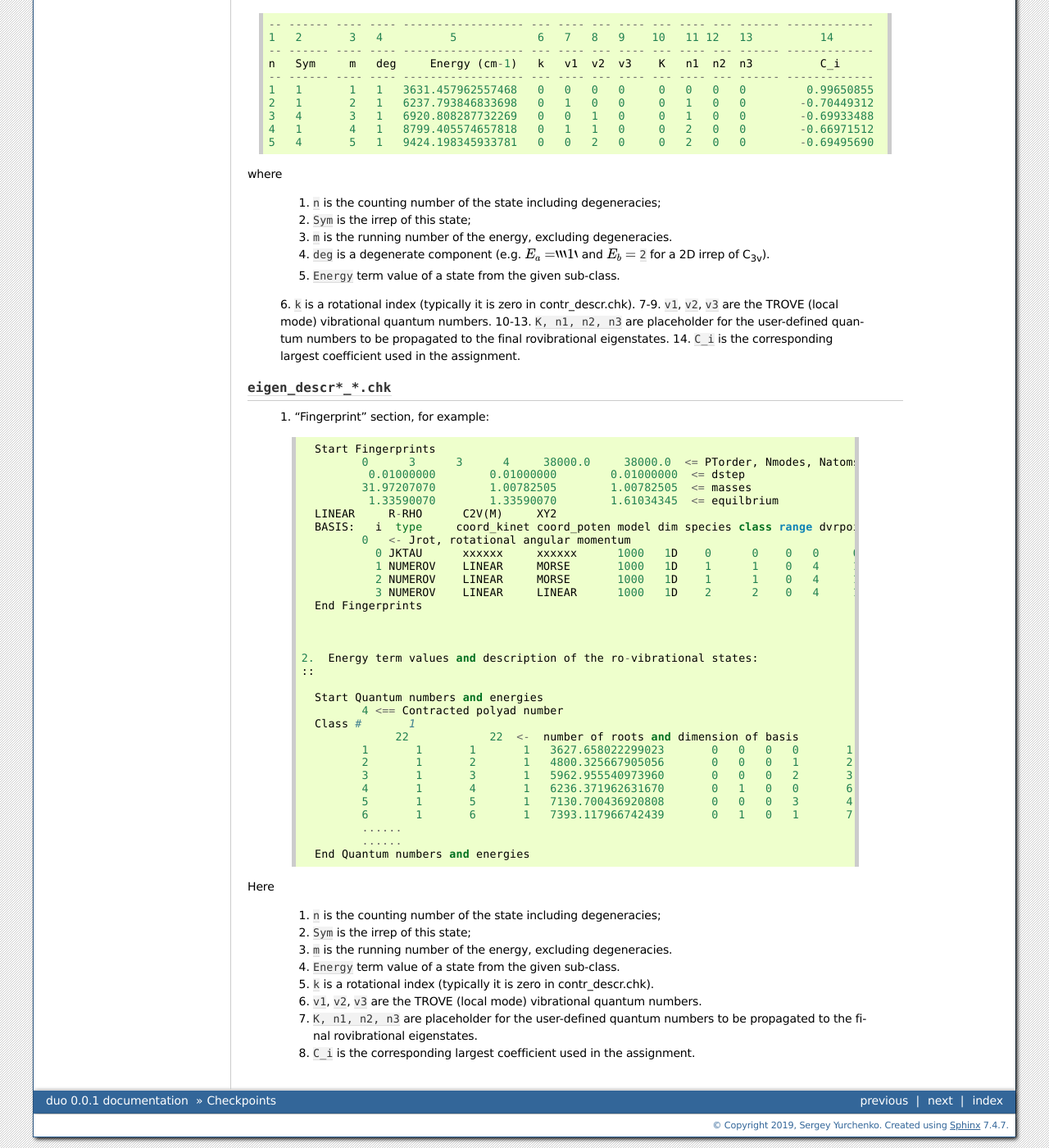
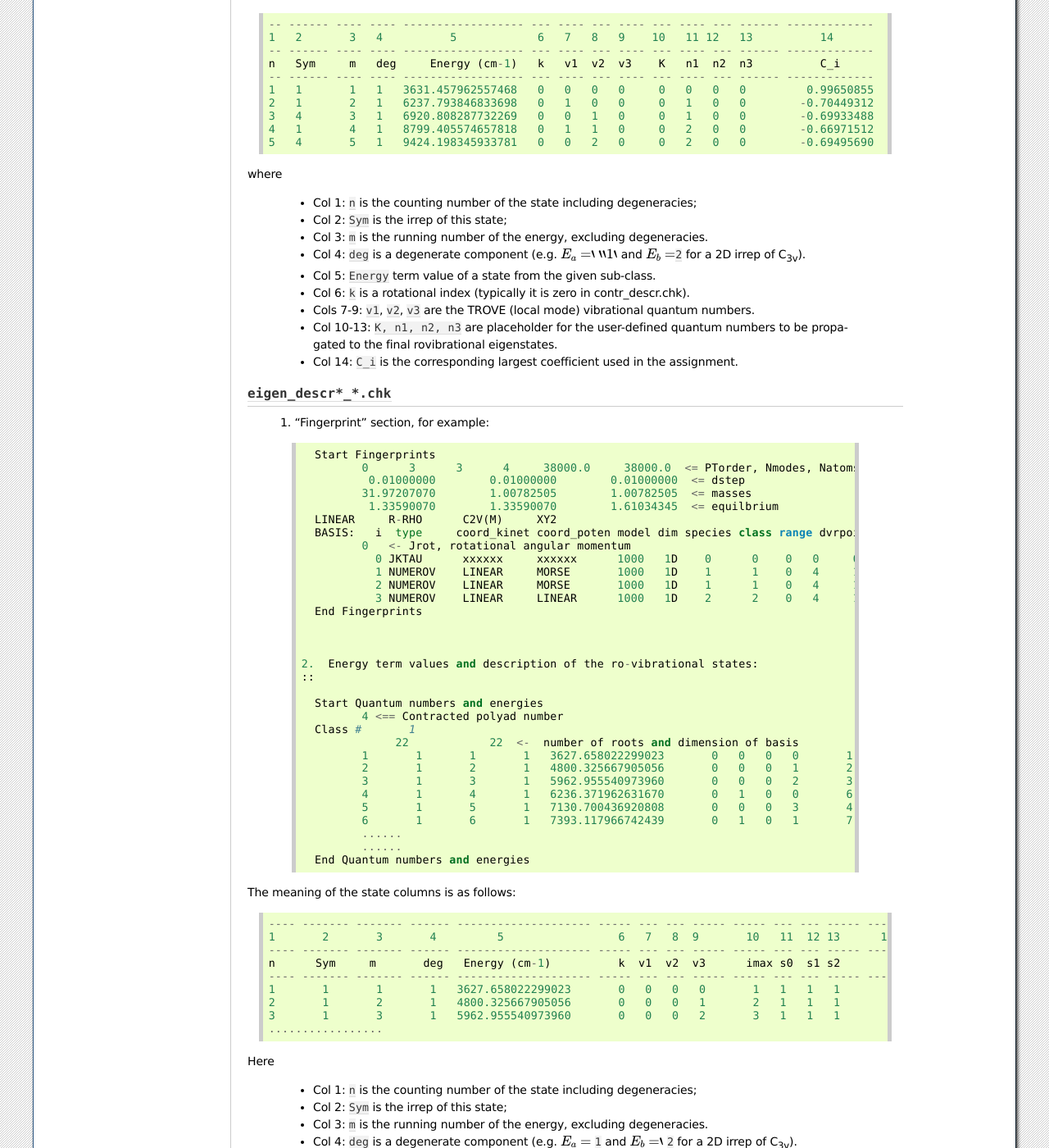
Before and after one commit to Trovemaster/TROVE, a Sphinx documentation site: the page built from docs/source/checkpoints.rst, in a window 1280 px wide and 1400 px high, scrolled down 5792 px. Shown: the whole window at 82% size. Built offline with Sphinx 7.4.7, drawn with Linux system fonts in a browser that asks for light colours; formulas are drawn with MathJax 3; some of the changed text lies outside the part shown.

Commit message:
Update checkpoints.rst

```diff
--- a/docs/source/checkpoints.rst
+++ b/docs/source/checkpoints.rst
@@ -324,15 +324,15 @@ The structure of the columns is as follows:
 
 where
 
-  1. ``n`` is the counting number of the state including degeneracies;
-  2. ``Sym`` is the irrep of this state;
-  3. ``m`` is  the running number of the energy, excluding degeneracies.
-  4. ``deg`` is  a degenerate component (e.g. :math:`E_a = `  ``1`` and  :math:`E_b =` ``2`` for a 2D irrep of C\ :sub:`3v`\ ).
-  5. ``Energy`` term value of a state from the given sub-class.
-  6. ``k`` is a rotational index (typically it is zero in contr_descr.chk).
-  7-9. ``v1``, ``v2``, ``v3`` are the TROVE (local mode) vibrational quantum numbers.
-  10-13. ``K, n1, n2, n3`` are placeholder for the user-defined quantum numbers to be propagated to the final rovibrational eigenstates.
-  14. ``C_i`` is the corresponding largest coefficient used in the assignment.
+  - Col 1: ``n`` is the counting number of the state including degeneracies;
+  - Col 2: ``Sym`` is the irrep of this state;
+  - Col 3: ``m`` is  the running number of the energy, excluding degeneracies.
+  - Col 4: ``deg`` is  a degenerate component (e.g. :math:`E_a = `\  ``1`` and  :math:`E_b =`\ ``2`` for a 2D irrep of C\ :sub:`3v`\ ).
+  - Col 5: ``Energy`` term value of a state from the given sub-class.
+  - Col 6: ``k`` is a rotational index (typically it is zero in contr_descr.chk).
+  - Cols 7-9: ``v1``, ``v2``, ``v3`` are the TROVE (local mode) vibrational quantum numbers.
+  - Col 10-13: ``K, n1, n2, n3`` are placeholder for the user-defined quantum numbers to be propagated to the final rovibrational eigenstates.
+  - Col 14: ``C_i`` is the corresponding largest coefficient used in the assignment.
 
 
 
@@ -377,14 +377,34 @@ where
        End Quantum numbers and energies
 
 
+The meaning of the state columns is as follows:
+::
+
+
+      ---- ------- ------- ------ -------------------- ----- --- --- ----- ----- --- --- ----- ----- --- --- ------ ---------------- ----- ------
+      1       2       3       4         5                 6   7   8  9       10   11  12 13      14   15 16   17           18         19     20
+      ---- ------- ------- ------ -------------------- ----- --- --- ----- ----- --- --- ----- ----- --- --- ---- - ---------------- ----- ------
+      n      Sym     m       deg   Energy (cm-1)          k  v1  v2  v3      imax s0  s1 s2       K   n1  n2  n3           C_i          c1     c2
+      ---- ------- ------- ------ -------------------- ----- --- --- ----- ----- --- --- ----- ----- --- --- ---- ------------------ ----- ------
+      1       1       1       1   3627.658022299023       0   0   0   0       1   1   1   1       0   0   0   0         0.99958266      1      1
+      2       1       2       1   4800.325667905056       0   0   0   1       2   1   1   1       0   0   0   1        -0.99819947      1      2
+      3       1       3       1   5962.955540973960       0   0   0   2       3   1   1   1       0   0   0   2         0.99055229      1      3
+      .................
+
 
 Here
 
-  1. ``n`` is the counting number of the state including degeneracies;
-  2. ``Sym`` is the irrep of this state;
-  3. ``m`` is  the running number of the energy, excluding degeneracies.
-  4. ``Energy`` term value of a state from the given sub-class.
-  5. ``k`` is a rotational index (typically it is zero in contr_descr.chk).
-  6. ``v1``, ``v2``, ``v3`` are the TROVE (local mode) vibrational quantum numbers.
-  7. ``K, n1, n2, n3`` are placeholder for the user-defined quantum numbers to be propagated to the final rovibrational eigenstates.
-  8. ``C_i`` is the corresponding largest coefficient used in the assignment.
+
+  - Col 1: ``n`` is the counting number of the state including degeneracies;
+  - Col 2: ``Sym`` is the irrep of this state;
+  - Col 3: ``m`` is  the running number of the energy, excluding degeneracies.
+  - Col 4: ``deg`` is  a degenerate component (e.g. :math:`E_a =`\   ``1`` and  :math:`E_b =``\   ``2`` for a 2D irrep of C\ :sub:`3v`\ ).
+  - Col 5: ``Energy`` term value of a state from the given sub-class.
+  - Col 6: ``k`` is a rotational index (typically it is zero in contr_descr.chk).
+  - Cols 7-9: ``v1``, ``v2``, ``v3`` are the TROVE (local mode) vibrational quantum numbers.
+  - Col 10: ``imax`` is the position index of the largest coefficient in the basis vector.
+  - Col 11: ``s0`` is the symmetry of the rotational basis set contribution for the term with the largest eigen-coefficient.
+  - Col 12-13: ``s1`` and ``s2`` are symmetries of the vibrational contribution for each sub-space.
+  - Col 14-17: ``K, n1, n2, n3`` are placeholder for the user-defined quantum numbers to be propagated to the final rovibrational eigenstates.
+  - Col 18: ``C_i`` is the corresponding largest coefficient used in the assignment.
+  - Col 19-20: ``c1``- ``c2`` are counting indices of sub-classes in the representation of direct products of the symmetry adapted 'contracted' basis set.
```
